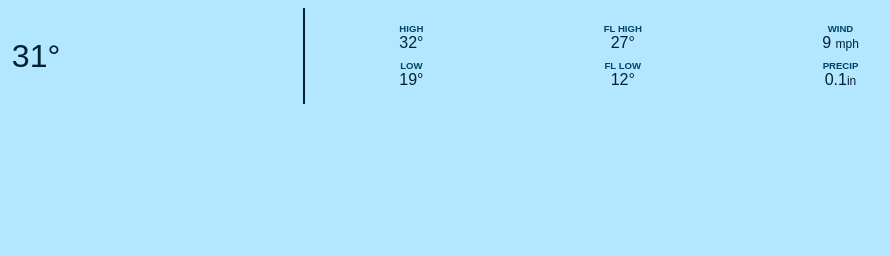
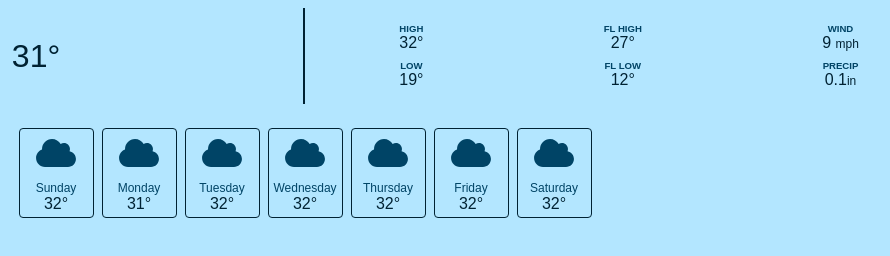
Before and after one commit to Qabas-mamari/js-weather-app, a website built with Vite: page index.html in a window 1280 px wide. Shown: the full height of the page, 335-1225 px from the left. Built offline with nearby package versions, Linux system fonts and the light colour scheme.

Commit message:
day-section

```diff
--- a/index.html
+++ b/index.html
@@ -44,6 +44,50 @@
     </div>
 
   </header>
+
+  <section class="day-section" data-day-section>
+    <div class="day-card">
+      <img src="public/icons/cloud.svg" class="weather-icon">
+      <div class="day-card-day">Sunday</div>
+      <div>32&deg;</div>
+    </div>
+    <div class="day-card">
+      <img src="public/icons/cloud.svg" class="weather-icon">
+      <div class="day-card-day">Monday</div>
+      <div>31&deg;</div>
+    </div>
+    <div class="day-card">
+      <img src="public/icons/cloud.svg" class="weather-icon">
+      <div class="day-card-day">Tuesday</div>
+      <div>32&deg;</div>
+    </div>
+    <div class="day-card">
+      <img src="public/icons/cloud.svg" class="weather-icon">
+      <div class="day-card-day">Wednesday</div>
+      <div>32&deg;</div>
+    </div>
+    <div class="day-card">
+      <img src="public/icons/cloud.svg" class="weather-icon">
+      <div class="day-card-day">Thursday</div>
+      <div>32&deg;</div>
+    </div>
+    <div class="day-card">
+      <img src="public/icons/cloud.svg" class="weather-icon">
+      <div class="day-card-day">Friday</div>
+      <div>32&deg;</div>
+    </div>
+    <div class="day-card">
+      <img src="public/icons/cloud.svg" class="weather-icon">
+      <div class="day-card-day">Saturday</div>
+      <div>32&deg;</div>
+    </div>
+  </section>
+
+  <template>
+    <div>
+
+    </div>
+  </template>
   <script type="module" src="/main.js"></script>
 
 </body>
--- a/style.css
+++ b/style.css
@@ -58,3 +58,24 @@ header{
   font-weight: lighter;
   font-size: 0.75rem;
 }
+
+.day-section{
+  display: grid;
+  grid-template-columns: repeat(auto-fit, 75px);
+  gap: .5rem;
+  justify-content: center;
+  padding: 1rem;
+}
+.day-card{
+  display: flex;
+  flex-direction: column;
+  align-items: center;
+  border: 1px solid hsl(200, 100%, 10%);
+  border-radius: 0.25rem;
+  padding: 0.25rem;
+}
+.day-card-day{
+  font-size: 0.75rem;
+  color: hsl(200, 100%, 20%);
+  margin-top: 0.5rem;
+}
```
